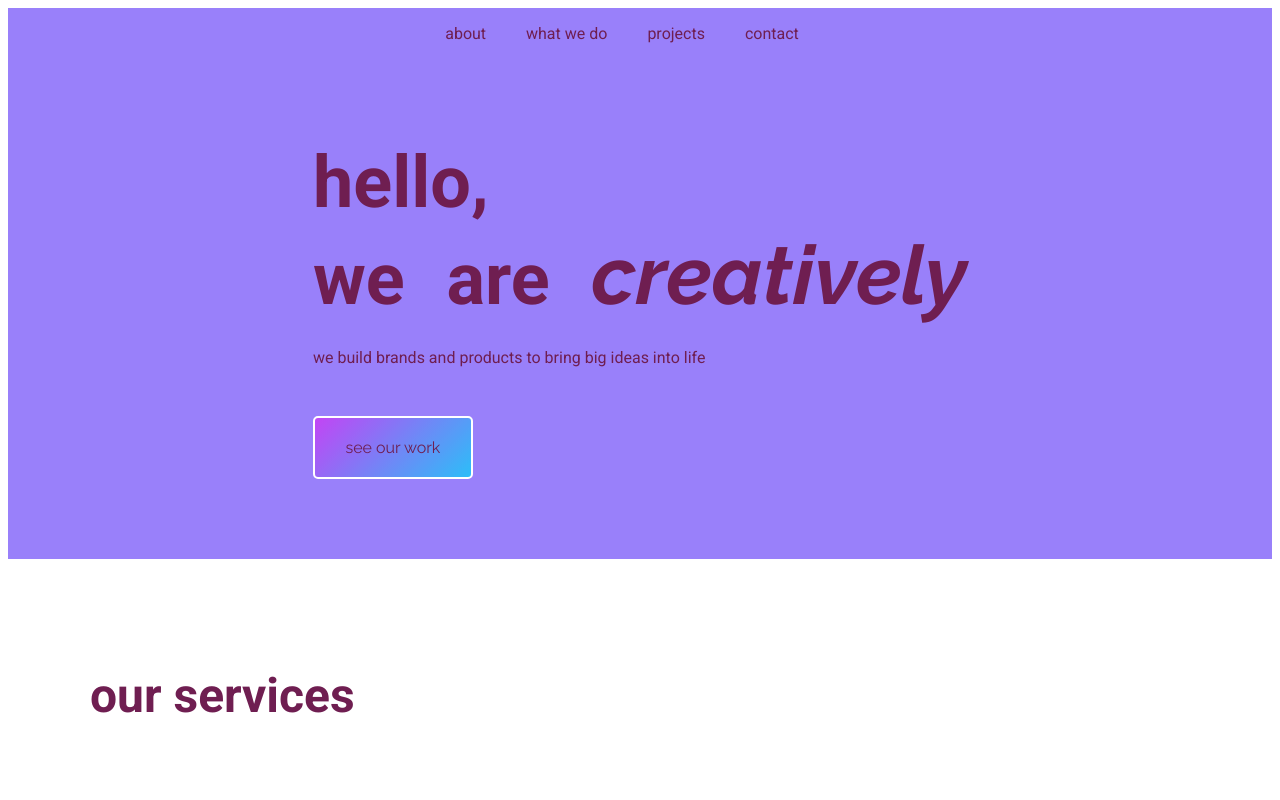
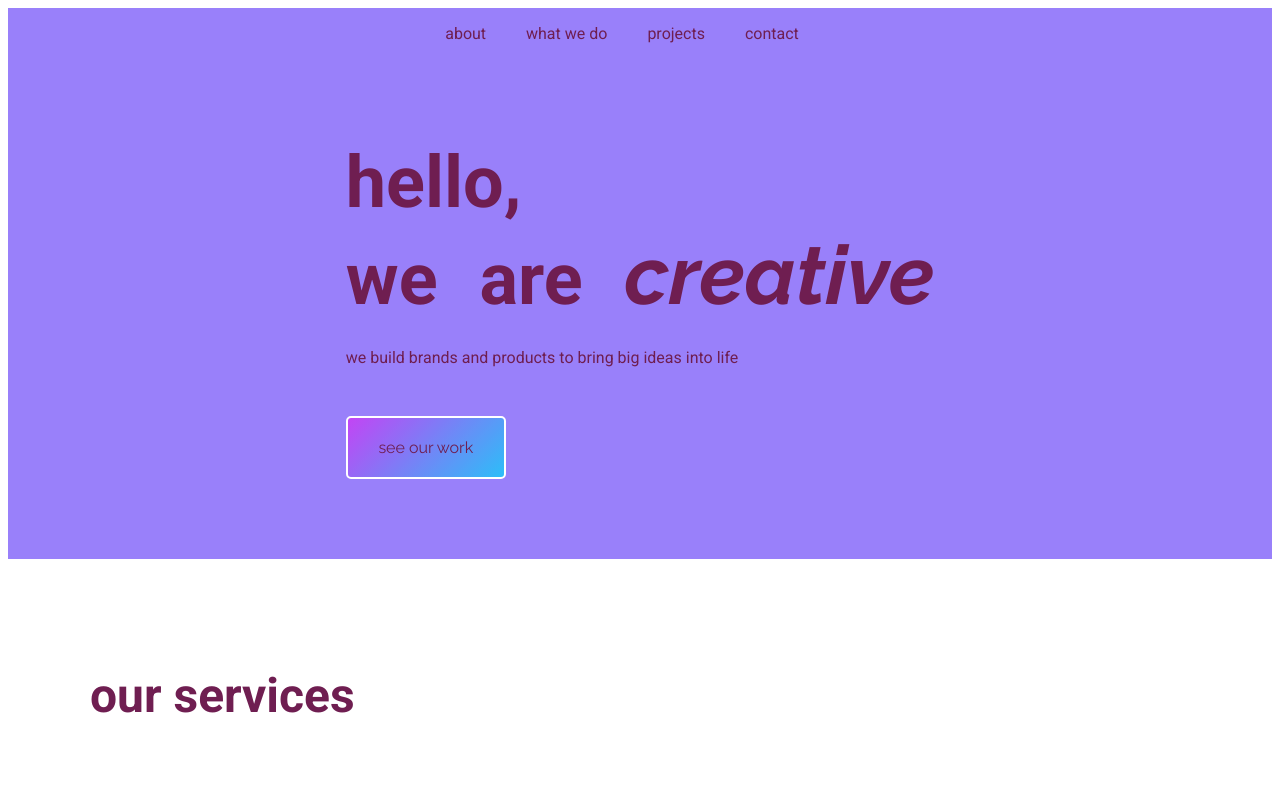
Before and after one commit to Tetiana-Breslavska/We-are-creative, a plain HTML site: page index.html in a window 1280 px wide. Shown: the top 800 px of the page. Drawn offline with Linux system fonts and the light colour scheme.

Commit message:
Change banner text

```diff
--- a/index.html
+++ b/index.html
@@ -42,7 +42,7 @@
         </nav>
         <header class="splash">
         <div class="splash-inner">
-                <h1 class="page-title"> Hello, <br> we are <span>creatively</span> </h1>
+                <h1 class="page-title"> Hello, <br> we are <span>creative</span> </h1>
                 <h2 class="page-subtitle">We build brands and products to bring big ideas into life</h2>
                 <a href="#" class="btn btn-one">See our work</a>
             </div>
```
